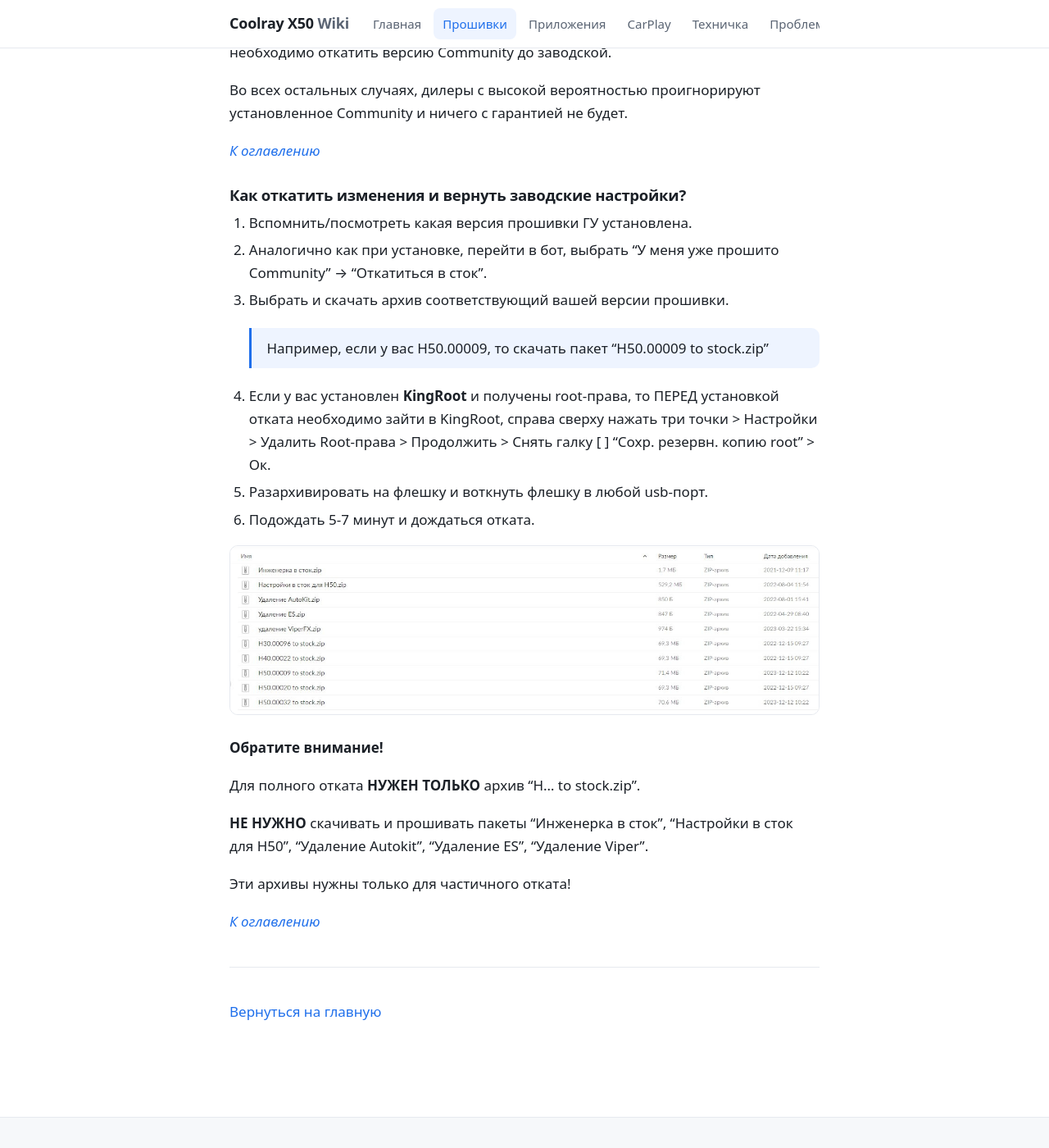
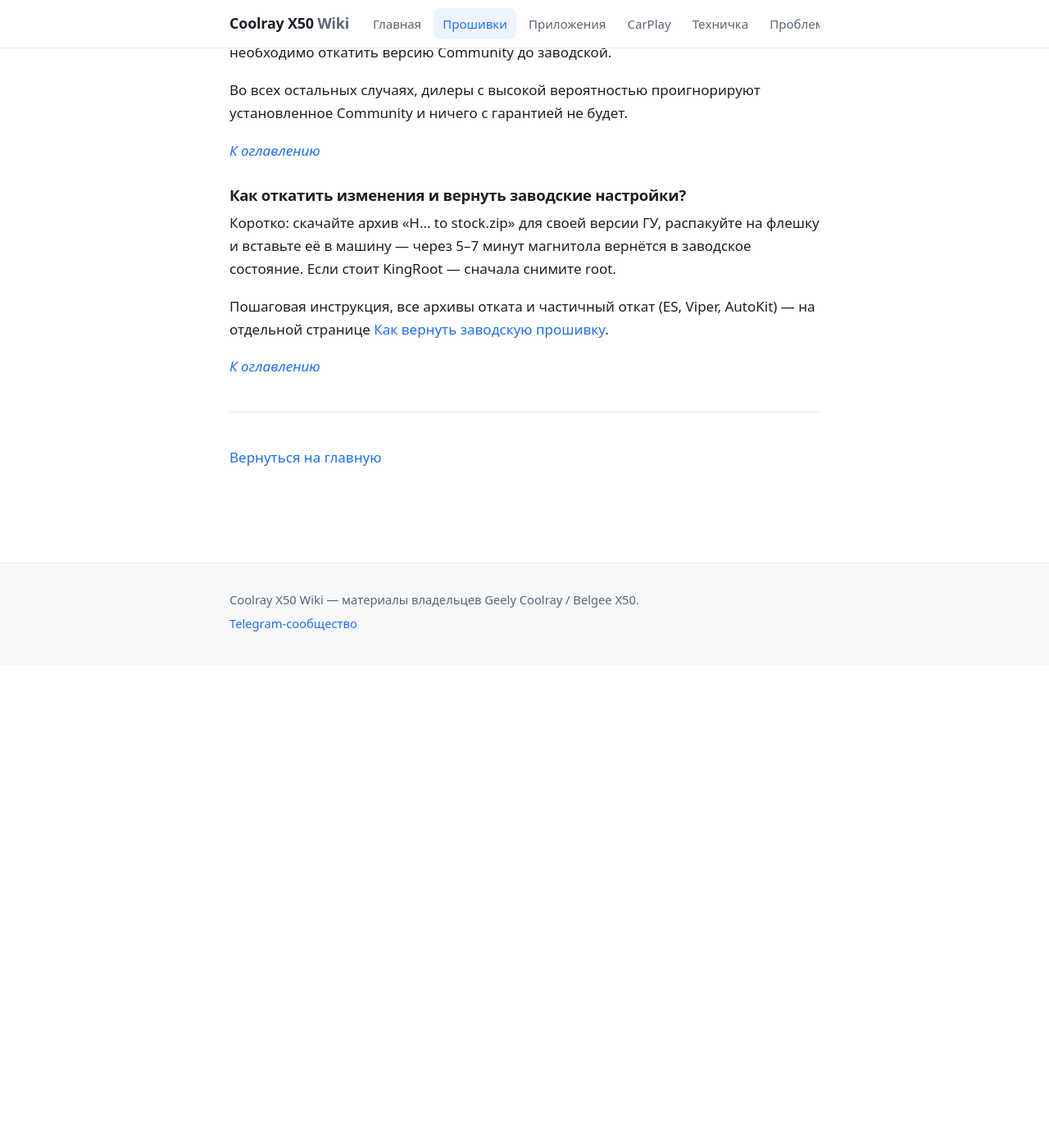
Before and after one commit to qttc/qttc.github.io, a Jekyll site: the page built from pages/community.md, in a window 1280 px wide and 1400 px high, scrolled down 9755 px. Shown: the whole window at 82% size. Built offline with Jekyll 4.4.1, drawn with Linux system fonts in a browser that asks for light colours; after the commit the page ends 10566 px from its top, so only the background shows below that.

Commit message:
Страница «Как вернуть заводскую прошивку»: архивы отката для всех версий ГУ, частичный откат; убран раздел про вентилятор печки

```diff
--- a/pages/community.md
+++ b/pages/community.md
@@ -242,24 +242,9 @@ _[К оглавлению](#оглавление)_
 _[К оглавлению](#оглавление)_
 
 ### Как откатить изменения и вернуть заводские настройки?
-1. Вспомнить/посмотреть какая версия прошивки ГУ установлена.
-2. Аналогично как при установке, перейти в бот, выбрать "У меня уже прошито Community" → "Откатиться в сток".
-3. Выбрать и скачать архив соответствующий вашей версии прошивки.
-> Например, если у вас H50.00009, то скачать пакет "H50.00009 to stock.zip"
-4. Если у вас установлен **KingRoot** и получены root-права, то ПЕРЕД установкой отката необходимо зайти в KingRoot, справа сверху нажать три точки > Настройки > Удалить Root-права > Продолжить > Снять галку [  ] "Сохр. резервн. копию root" > Ок.
-5. Разархивировать на флешку и воткнуть флешку в любой usb-порт.
-6. Подождать 5-7 минут и дождаться отката.
+Коротко: скачайте архив «H… to stock.zip» для своей версии ГУ, распакуйте на флешку и вставьте её в машину — через 5–7 минут магнитола вернётся в заводское состояние. Если стоит KingRoot — сначала снимите root.
 
-![Откат](/assets/rollback.jpg){: width="1283" height="366" loading="lazy"}
-
-**Обратите внимание!**
-
-Для полного отката **НУЖЕН ТОЛЬКО** архив "H... to stock.zip".
-
-**НЕ НУЖНО** скачивать и прошивать  пакеты "Инженерка в сток", "Настройки в сток для H50", "Удаление Autokit", "Удаление ES", "Удаление Viper".
-
-Эти архивы нужны только для частичного отката!
-
+Пошаговая инструкция, все архивы отката и частичный откат (ES, Viper, AutoKit) — на отдельной странице [Как вернуть заводскую прошивку](/pages/rollback/).
 
 _[К оглавлению](#оглавление)_
 
```
Also changed, not shown: index.md (+1 -0 lines), pages/apps.md (+1 -1 lines), pages/problems.md (+0 -10 lines), pages/rollback.md (added, +79 -0 lines), README.md, assets/problems/heater-fan.jpg (deleted).
